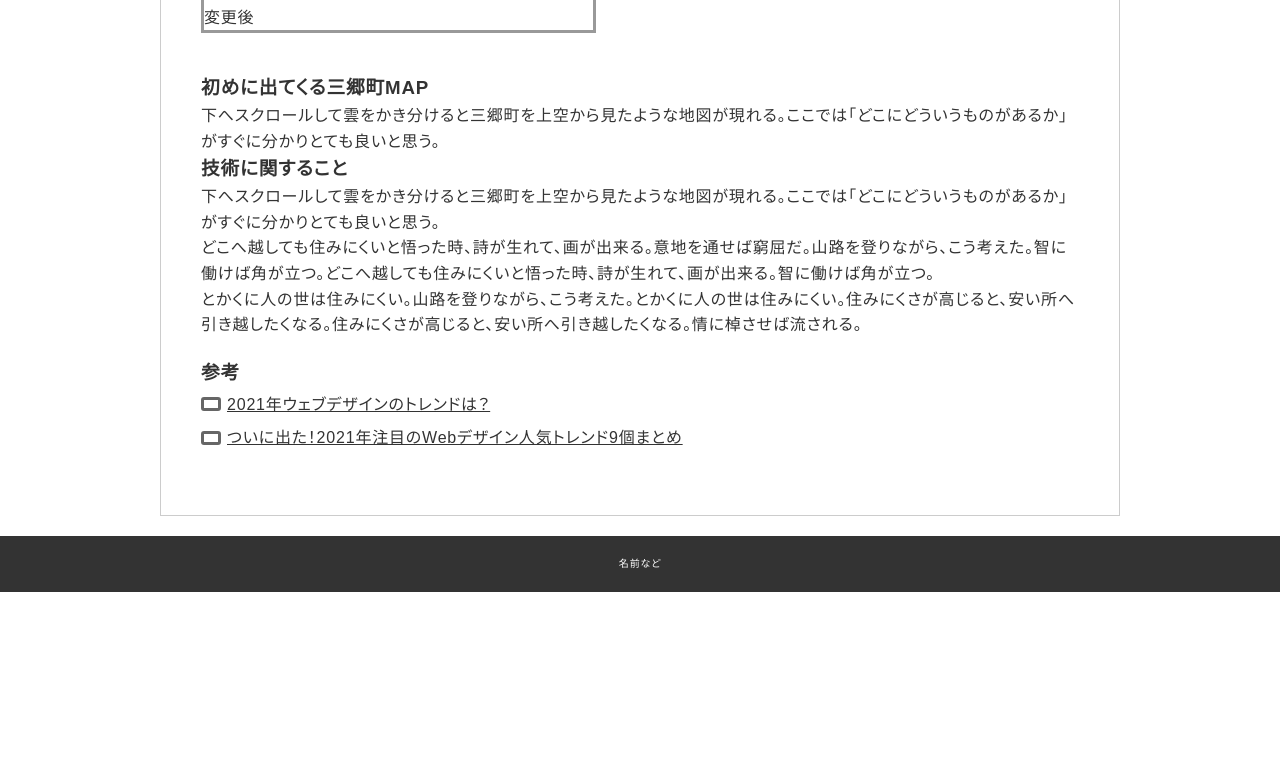
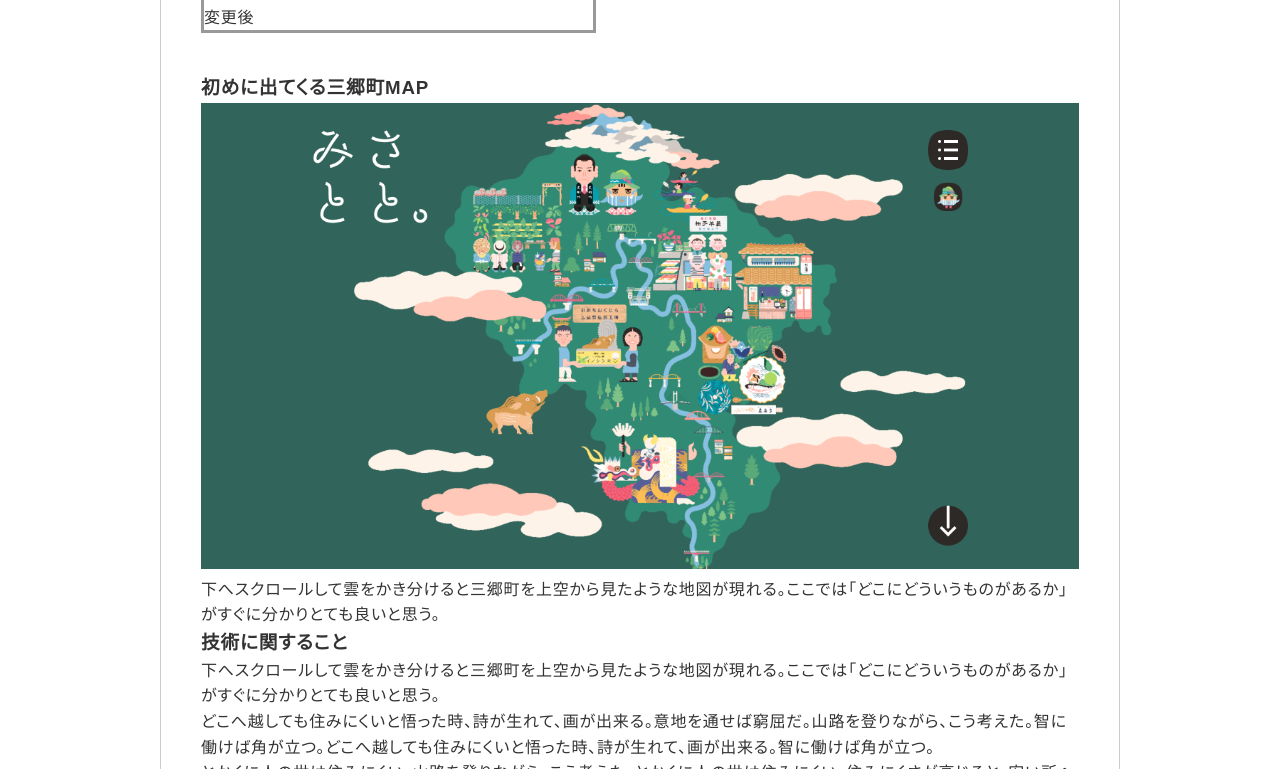
Before and after one commit to KUAD-XtechDesign/portfolio-tamaken0802, a plain HTML site: page reports/report01.html in a window 1280 px wide. Shown: the part 714-1483 px from the top of the page. Before the commit the page ends 1306 px from the top, so only its background shows below. Drawn offline with Linux system fonts and the light colour scheme.

Commit message:
Update report01.html

```diff
--- a/reports/report01.html
+++ b/reports/report01.html
@@ -53,6 +53,7 @@
           <div class="pic">
           <h3>初めに出てくる三郷町MAP
           </h3>
+          <img src="./images/misatoto3.png" alt="">
           <p>
             下へスクロールして雲をかき分けると三郷町を上空から見たような地図が現れる。ここでは「どこにどういうものがあるか」がすぐに分かりとても良いと思う。<br>
 
```
